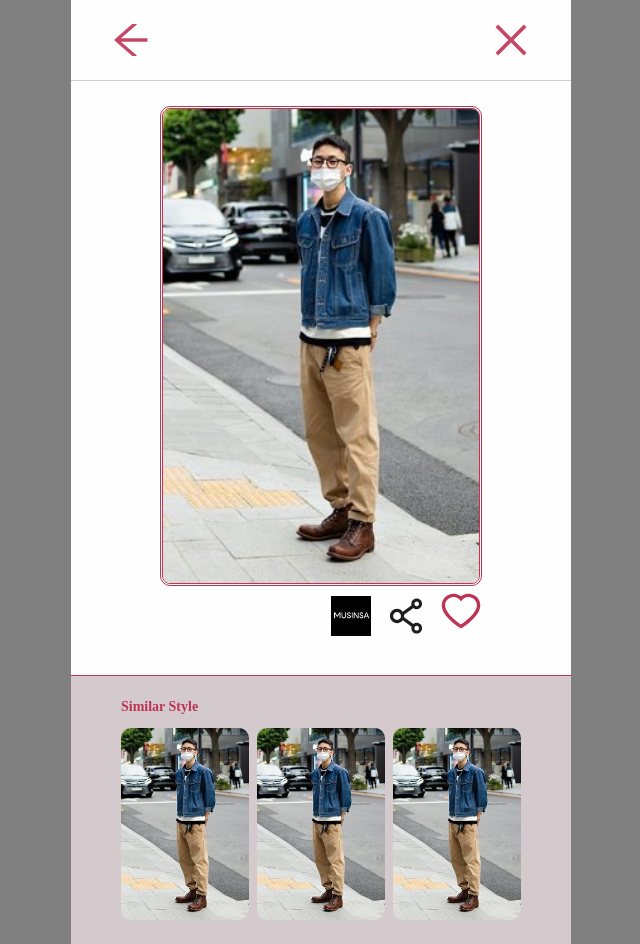
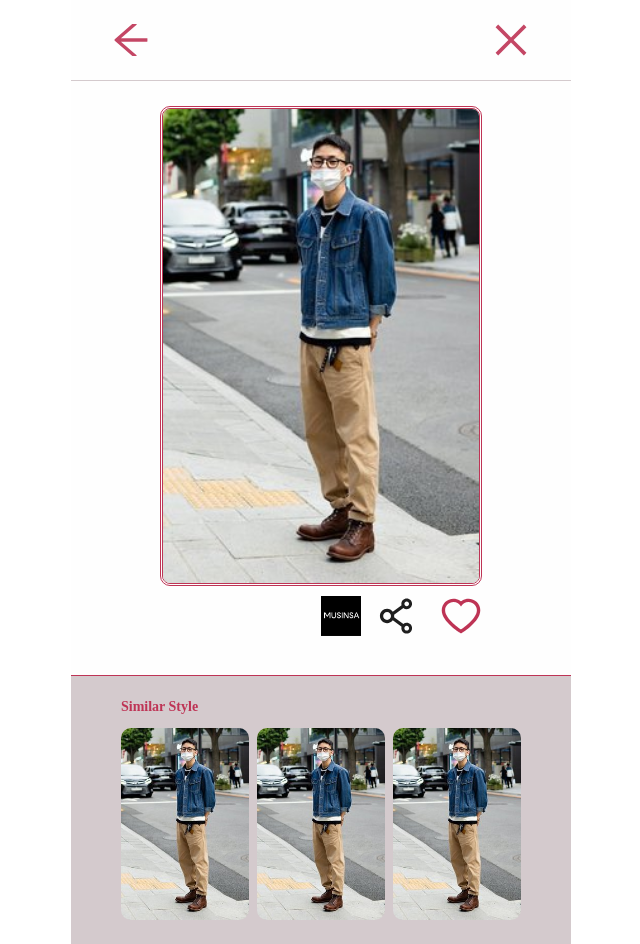
Before and after one commit to Lv2-Recsys-01/styl-frontend, a React (Create React App) app: page /detail in a window 1280 px wide. Shown: the whole page, without its empty margins (319-959 px from the left). Built offline with nearby package versions, Linux system fonts and the light colour scheme.

Commit message:
chore: change background

```diff
--- a/src/components/ImageGridView/imagegridview.css
+++ b/src/components/ImageGridView/imagegridview.css
@@ -1,8 +1,7 @@
 .heart {
     display:flex;
     justify-content: right;
-    margin-right:10px;
-    margin-bottom:10px;
-    font-size:40px;
+    margin:10px;
+    font-size:30px;
     color:var(--vivamagenta);
   }
--- a/src/styles/globalStyle.js
+++ b/src/styles/globalStyle.js
@@ -77,7 +77,7 @@ const GlobalStyle = createGlobalStyle`
         min-height: 100%;
         width: 100%;
         font-family: "Noto Sans KR", sans-serif;
-        background-color: gray;
+        background-color: var(--background);
     }
 
     html {
```
